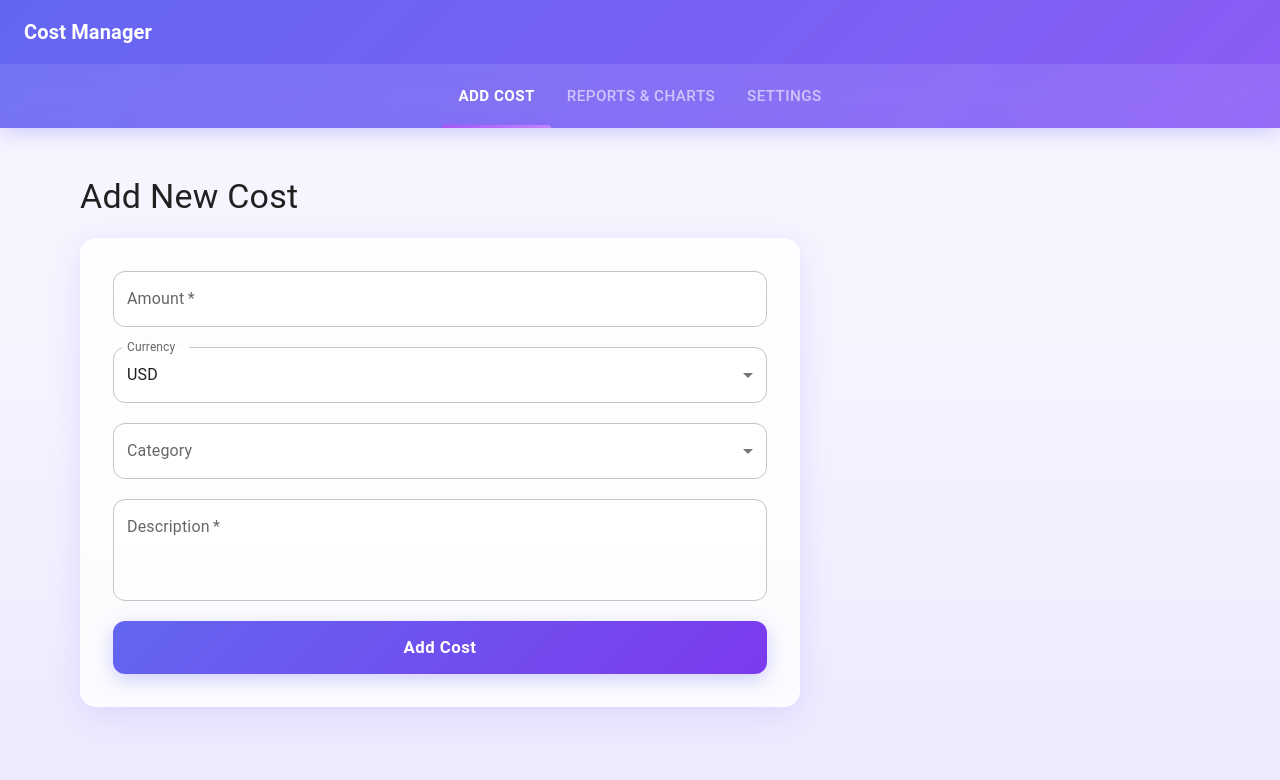
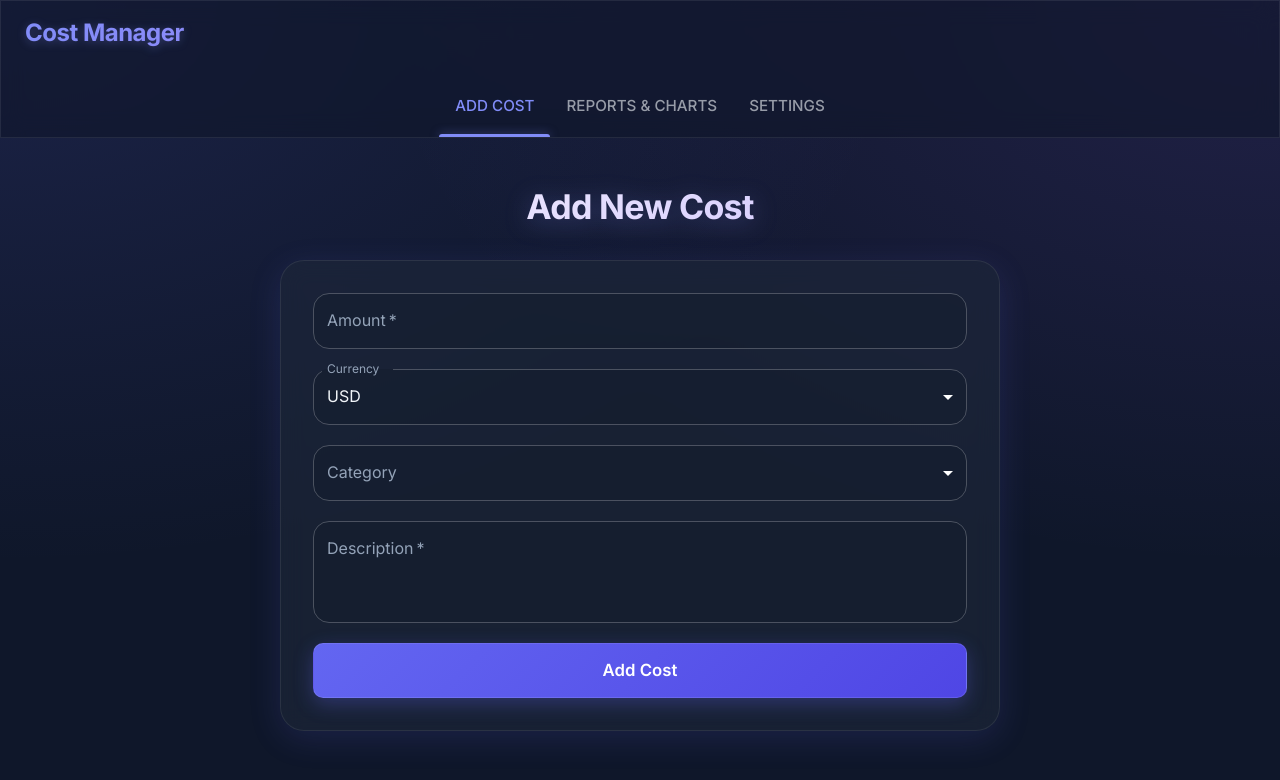
Before and after one commit to romanPilnik/cost-manager, a React (Vite) app: page / in a window 1280 px wide. Shown: the top 780 px of the page. Built offline with nearby package versions, Linux system fonts and the light colour scheme.

Commit message:
fixed styling

```diff
--- a/src/App.css
+++ b/src/App.css
@@ -1,14 +1,38 @@
 /* Gradient AppBar */
 .gradient-appbar {
-  background: linear-gradient(135deg, #6366f1 0%, #8b5cf6 100%) !important;
-  box-shadow: 0 4px 20px rgba(99, 102, 241, 0.3) !important;
-  transition: all 300ms ease-in-out;
+  background: rgba(15, 23, 42, 0.6) !important;
+  backdrop-filter: blur(12px) !important;
+  border-bottom: 1px solid rgba(255, 255, 255, 0.05);
+  box-shadow: none !important;
+}
+
+/* App Logo Text */
+.app-logo-text {
+  background: linear-gradient(135deg, #818cf8 0%, #c084fc 100%);
+  -webkit-background-clip: text;
+  -webkit-text-fill-color: transparent;
+  background-clip: text;
+  letter-spacing: -0.5px !important;
+  filter: drop-shadow(0 2px 4px rgba(129, 140, 248, 0.3));
+}
+
+/* Page Headers */
+.page-header {
+  text-align: center;
+  font-weight: 800 !important;
+  background: linear-gradient(135deg, #ffffff 0%, #c4b5fd 100%);
+  -webkit-background-clip: text;
+  -webkit-text-fill-color: transparent;
+  background-clip: text;
+  margin-bottom: 32px !important;
+  letter-spacing: -0.02em !important;
+  filter: drop-shadow(0 4px 12px rgba(129, 140, 248, 0.3));
 }
 
 /* Tab styling */
 .app-tabs {
-  background: rgba(255, 255, 255, 0.1);
-  backdrop-filter: blur(10px);
+  background: transparent;
+  margin-top: 8px;
 }
 
 .app-tabs .MuiTab-root {
@@ -19,19 +43,20 @@
 }
 
 .app-tabs .MuiTab-root:hover {
-  background: rgba(255, 255, 255, 0.15);
+  background: rgba(255, 255, 255, 0.05);
   transform: translateY(-2px);
+  color: #fff;
 }
 
 .app-tabs .Mui-selected {
-  font-weight: 600;
+  color: #818cf8 !important;
 }
 
 .app-tabs .MuiTabs-indicator {
   height: 3px;
   border-radius: 3px 3px 0 0;
-  background: linear-gradient(90deg, #a855f7, #c084fc);
-  box-shadow: 0 2px 8px rgba(168, 85, 247, 0.5);
+  background: #818cf8;
+  box-shadow: 0 0 10px rgba(129, 140, 248, 0.5);
 }
 
 /* Container animations */
--- a/src/App.jsx
+++ b/src/App.jsx
@@ -18,19 +18,33 @@ import './App.css'
 
 const theme = createTheme({
   palette: {
+    mode: 'dark',
     primary: {
-      main: '#6366f1',
-      light: '#818cf8',
-      dark: '#4f46e5',
+      main: '#818cf8', // Indigo 400
+      light: '#a5b4fc',
+      dark: '#6366f1',
     },
     secondary: {
-      main: '#8b5cf6',
-      light: '#a855f7',
-      dark: '#7c3aed',
+      main: '#c084fc', // Violet 400
+      light: '#d8b4fe',
+      dark: '#a855f7',
+    },
+    background: {
+      default: '#0f172a',
+      paper: 'rgba(30, 41, 59, 0.7)', // Glassy Slate
+    },
+    text: {
+      primary: '#f1f5f9',
+      secondary: '#94a3b8',
     },
   },
+  typography: {
+    fontFamily: '"Inter", "Roboto", "Helvetica", "Arial", sans-serif',
+    h4: { fontWeight: 700, letterSpacing: '-0.02em' },
+    h6: { fontWeight: 600, letterSpacing: '-0.01em' },
+  },
   shape: {
-    borderRadius: 12,
+    borderRadius: 16,
   },
   shadows: [
     'none',
@@ -51,6 +65,7 @@ const theme = createTheme({
           textTransform: 'none',
           fontWeight: 500,
           transition: 'all 300ms ease-in-out',
+          borderRadius: '10px',
           '&:hover': {
             transform: 'translateY(-2px)',
           },
@@ -66,7 +81,7 @@ const theme = createTheme({
               transform: 'translateY(-1px)',
             },
             '&.Mui-focused': {
-              boxShadow: '0 0 0 3px rgba(99, 102, 241, 0.2)',
+              boxShadow: '0 0 0 2px rgba(129, 140, 248, 0.2)',
             },
           },
         },
@@ -75,6 +90,9 @@ const theme = createTheme({
     MuiPaper: {
       styleOverrides: {
         root: {
+          backgroundImage: 'none',
+          backdropFilter: 'blur(12px)',
+          border: '1px solid rgba(255, 255, 255, 0.08)',
           transition: 'all 300ms ease-in-out',
         },
       },
@@ -93,9 +111,9 @@ function App() {
     <ThemeProvider theme={theme}>
       <CssBaseline />
       <Box sx={{ flexGrow: 1 }}>
-        <AppBar position="static" className="gradient-appbar">
+        <AppBar position="static" color="transparent" elevation={0} className="gradient-appbar">
           <Toolbar>
-            <Typography variant="h6" component="div" sx={{ flexGrow: 1, fontWeight: 600 }}>
+            <Typography variant="h5" component="div" className="app-logo-text" sx={{ flexGrow: 1, fontWeight: 700 }}>
               Cost Manager
             </Typography>
           </Toolbar>
--- a/src/components/AddCostView.css
+++ b/src/components/AddCostView.css
@@ -5,12 +5,14 @@
 .add-cost-paper {
   padding: 32px !important;
   margin-top: 20px;
+  margin-left: auto;
+  margin-right: auto;
   max-width: 720px;
-  background: rgba(255, 255, 255, 0.8) !important;
-  backdrop-filter: blur(10px);
+  background: rgba(30, 41, 59, 0.6) !important;
+  backdrop-filter: blur(12px);
   -webkit-backdrop-filter: blur(10px);
-  border: 1px solid rgba(255, 255, 255, 0.3);
-  border-radius: 16px !important;
+  border: 1px solid rgba(255, 255, 255, 0.08);
+  border-radius: 24px !important;
   box-shadow: 0 8px 32px rgba(99, 102, 241, 0.15) !important;
   transition: all 300ms ease-in-out;
 }
@@ -21,17 +23,17 @@
 }
 
 .add-cost-button {
-  background: linear-gradient(135deg, #6366f1, #7c3aed) !important;
-  color: #fff !important;
+  background: linear-gradient(135deg, #6366f1, #4f46e5) !important;
+  color: #ffffff !important;
   box-shadow: 0 6px 20px rgba(99, 102, 241, 0.3) !important;
   padding: 12px 24px !important;
   font-size: 1.05rem !important;
   font-weight: 600 !important;
-  transition: all 300ms ease-in-out !important;
+  border: 1px solid rgba(255, 255, 255, 0.1) !important;
 }
 
 .add-cost-button:hover {
-  background: linear-gradient(135deg, #4f46e5, #6d28d9) !important;
+  background: linear-gradient(135deg, #4f46e5, #4338ca) !important;
   box-shadow: 0 8px 28px rgba(99, 102, 241, 0.4) !important;
   transform: translateY(-2px) scale(1.02);
 }
@@ -46,17 +48,17 @@
 }
 
 .add-cost-paper .MuiOutlinedInput-root {
-  background: rgba(255, 255, 255, 0.7);
+  background: rgba(15, 23, 42, 0.3);
   transition: all 300ms ease-in-out;
 }
 
 .add-cost-paper .MuiOutlinedInput-root:hover {
-  background: rgba(255, 255, 255, 0.9);
+  background: rgba(15, 23, 42, 0.5);
 }
 
 .add-cost-paper .MuiOutlinedInput-root.Mui-focused {
-  background: rgba(255, 255, 255, 1);
-  box-shadow: 0 0 0 3px rgba(99, 102, 241, 0.2);
+  background: rgba(15, 23, 42, 0.6);
+  box-shadow: 0 0 0 2px rgba(129, 140, 248, 0.25);
 }
 
 @media (max-width: 600px) {
--- a/src/components/AddCostView.jsx
+++ b/src/components/AddCostView.jsx
@@ -147,7 +147,7 @@ function AddCostView() {
 
   return (
     <Box className="add-cost-view">
-      <Typography variant="h4" gutterBottom>
+      <Typography variant="h4" gutterBottom className="page-header">
         Add New Cost
       </Typography>
 
--- a/src/components/ReportsView.css
+++ b/src/components/ReportsView.css
@@ -3,11 +3,11 @@
 }
 
 .chart-paper {
-  background: rgba(255, 255, 255, 0.8) !important;
-  backdrop-filter: blur(10px);
+  background: rgba(30, 41, 59, 0.6) !important;
+  backdrop-filter: blur(12px);
   -webkit-backdrop-filter: blur(10px);
-  border: 1px solid rgba(255, 255, 255, 0.3);
-  border-radius: 16px !important;
+  border: 1px solid rgba(255, 255, 255, 0.08);
+  border-radius: 24px !important;
   box-shadow: 0 8px 32px rgba(99, 102, 241, 0.15) !important;
   transition: all 300ms ease-in-out;
   animation: fadeInChart 500ms ease-out;
@@ -31,12 +31,28 @@
 
 /* Report filter paper */
 .reports-view .MuiPaper-root:first-of-type {
-  background: rgba(255, 255, 255, 0.8) !important;
-  backdrop-filter: blur(10px);
-  -webkit-backdrop-filter: blur(10px);
-  border: 1px solid rgba(255, 255, 255, 0.3);
+  background: rgba(30, 41, 59, 0.6) !important;
+  backdrop-filter: blur(12px);
+  border: 1px solid rgba(255, 255, 255, 0.08);
   box-shadow: 0 8px 32px rgba(99, 102, 241, 0.15) !important;
   transition: all 300ms ease-in-out;
+}
+
+/* Dropdown/Input styling to match glassmorphism */
+.reports-view .MuiOutlinedInput-root {
+  background: rgba(15, 23, 42, 0.3);
+  border-radius: 12px !important;
+  transition: all 300ms ease-in-out;
+}
+
+.reports-view .MuiOutlinedInput-root:hover {
+  background: rgba(15, 23, 42, 0.5);
+  transform: translateY(-1px);
+}
+
+.reports-view .MuiOutlinedInput-root.Mui-focused {
+  background: rgba(15, 23, 42, 0.6);
+  box-shadow: 0 0 0 2px rgba(129, 140, 248, 0.25);
 }
 
 /* Report table styling */
@@ -46,12 +62,12 @@
 }
 
 .reports-view .MuiTableHead-root .MuiTableRow-root {
-  background: linear-gradient(135deg, rgba(99, 102, 241, 0.1), rgba(139, 92, 246, 0.1));
+  background: rgba(99, 102, 241, 0.1);
 }
 
 .reports-view .MuiTableCell-head {
   font-weight: 700 !important;
-  color: #4f46e5 !important;
+  color: #a5b4fc !important;
 }
 
 /* Button styling */
--- a/src/index.css
+++ b/src/index.css
@@ -1,9 +1,10 @@
+@import url('https://fonts.googleapis.com/css2?family=Inter:wght@300;400;500;600;700&display=swap');
+
 :root {
-  font-family: -apple-system, BlinkMacSystemFont, 'Segoe UI', 'Roboto', 'Oxygen',
-    'Ubuntu', 'Cantarell', 'Fira Sans', 'Droid Sans', 'Helvetica Neue',
-    sans-serif;
+  font-family: 'Inter', -apple-system, BlinkMacSystemFont, 'Segoe UI', 'Roboto', sans-serif;
   line-height: 1.6;
   font-weight: 400;
+  color-scheme: dark;
 
   font-synthesis: none;
   text-rendering: optimizeLegibility;
@@ -20,8 +21,12 @@ body {
   padding: 0;
   min-width: 320px;
   min-height: 100vh;
-  background: linear-gradient(180deg, #faf5ff 0%, #f5f3ff 50%, #ede9fe 100%);
+  background-color: #0f172a;
+  background-image:
+    radial-gradient(at 0% 0%, rgba(99, 102, 241, 0.15) 0px, transparent 50%),
+    radial-gradient(at 100% 0%, rgba(139, 92, 246, 0.15) 0px, transparent 50%);
   background-attachment: fixed;
+  color: #f8fafc;
 }
 
 #root {
@@ -35,16 +40,16 @@ body {
 }
 
 ::-webkit-scrollbar-track {
-  background: rgba(243, 232, 255, 0.3);
+  background: #1e293b;
 }
 
 ::-webkit-scrollbar-thumb {
-  background: linear-gradient(180deg, #8b5cf6, #6366f1);
+  background: #475569;
   border-radius: 5px;
 }
 
 ::-webkit-scrollbar-thumb:hover {
-  background: linear-gradient(180deg, #7c3aed, #4f46e5);
+  background: #64748b;
 }
 
 /* Selection color */
```
Also changed, not shown: src/components/ReportsView.jsx (+25 -28 lines).
